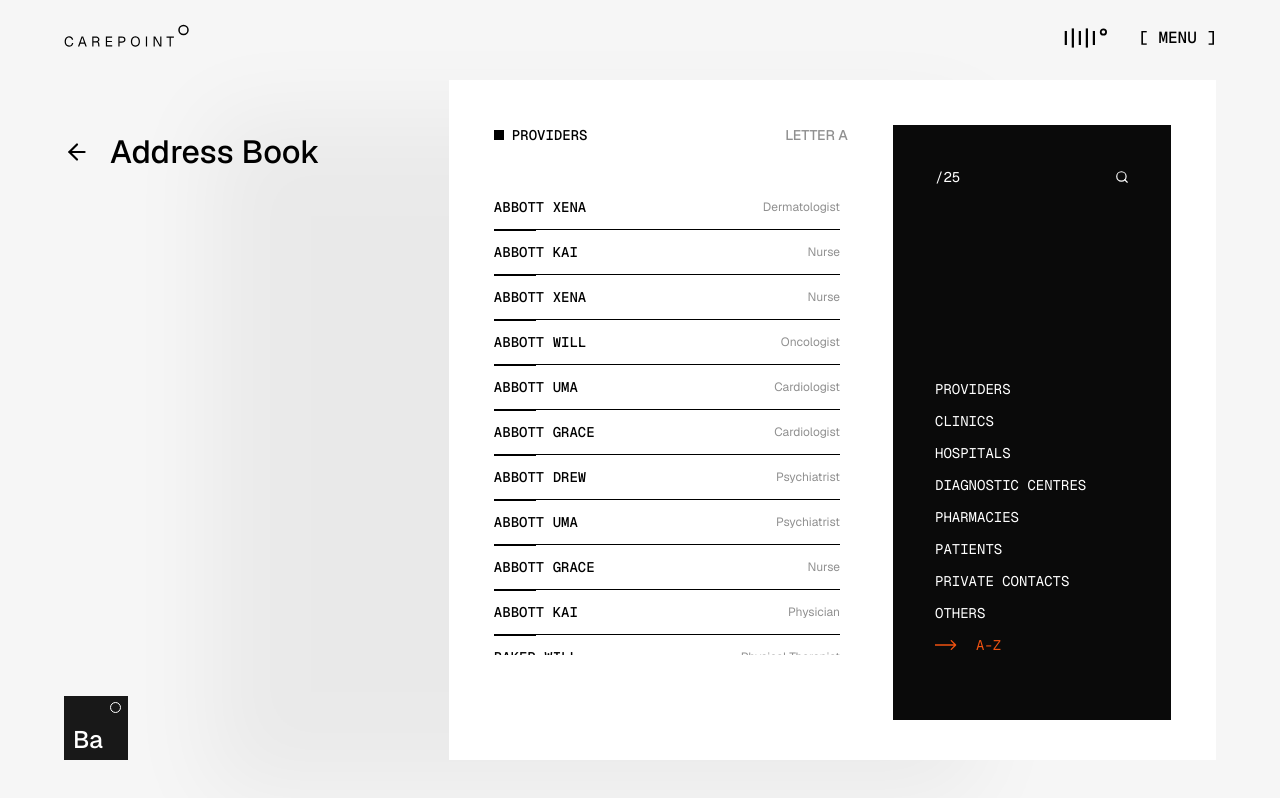
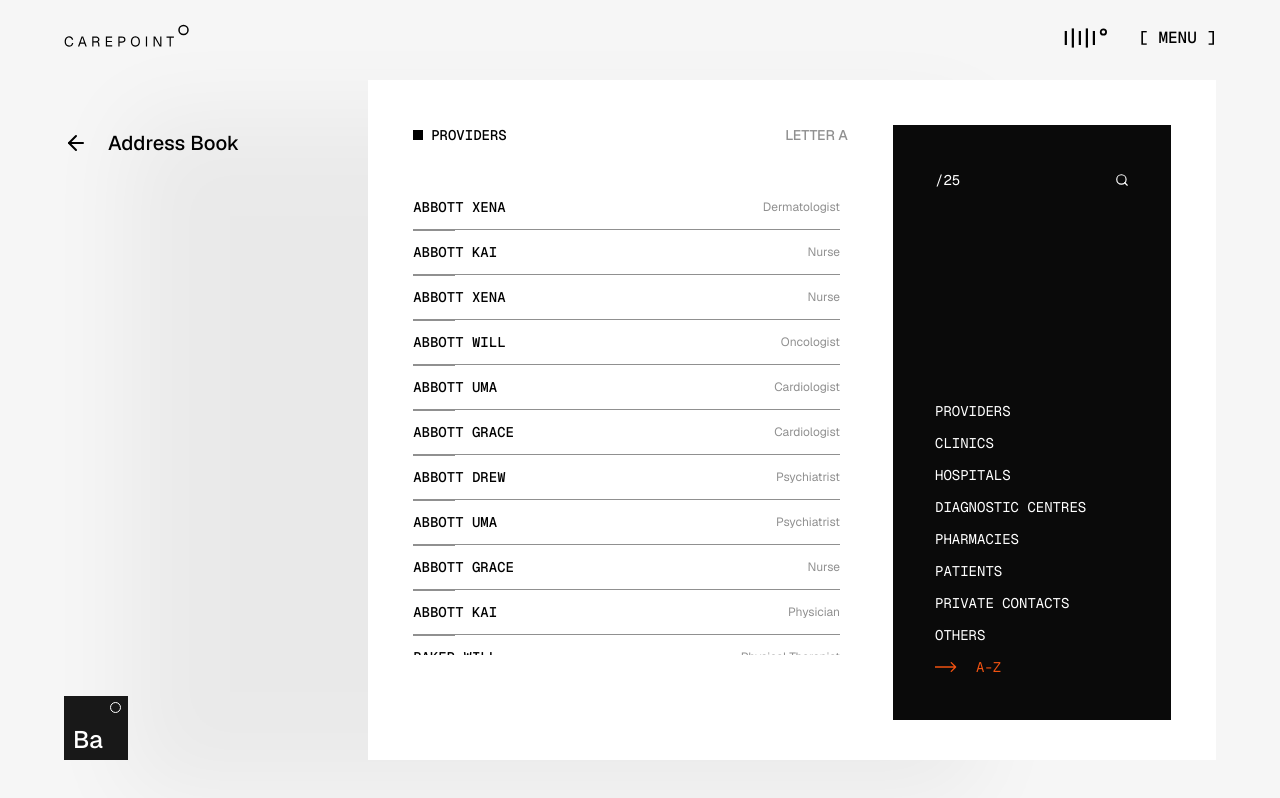
Before and after one commit to mosco98/neo-explore, a Next.js app: page /address-book in a window 1280 px wide. Built offline with nearby package versions, Linux system fonts and the light colour scheme.

Commit message:
minor update

```diff
--- a/src/app/(main-pages)/address-book/page.tsx
+++ b/src/app/(main-pages)/address-book/page.tsx
@@ -11,9 +11,9 @@ const AddressBookPage = () => {
   return (
     <div className="flex-1 relative flex gap-[129px]">
       <div className="pt-12">
-        <div className="inline-flex items-center gap-5 text-[32px] font-medium">
+        <div className="inline-flex items-center gap-5 text-[20px] font-medium">
           <button>
-            <ArrowLeft className="size-[26px]" />
+            <ArrowLeft />
           </button>
           Address Book
         </div>
--- a/src/components/address-book.tsx
+++ b/src/components/address-book.tsx
@@ -110,7 +110,7 @@ const AddressBook = () => {
 
       <motion.div
         layoutId="details-panel"
-        className="w-[278px] h-full bg-[#0A0A0A] self-end px-[42px] pt-[42px] pb-[64px] text-white text-sm flex flex-col justify-between font-mono"
+        className="w-[278px] h-full bg-[#0A0A0A] self-end px-[42px] pt-[45px] pb-[42px] text-white text-sm flex flex-col justify-between font-mono"
       >
         <>
           {!selectedDetails && (
--- a/src/components/contacts-list.tsx
+++ b/src/components/contacts-list.tsx
@@ -60,7 +60,7 @@ const ContactList = ({
             <div
               key={i}
               role="button"
-              className="py-3 flex items-center justify-between border-b relative cursor-pointer hover:bg-[#90909005] transition group"
+              className="py-3 flex items-center justify-between border-b border-[#909090] relative cursor-pointer hover:bg-[#90909005] transition group"
               onMouseOver={() => handleOnMouseOver(item)}
             >
               <p className="text-sm font-medium font-mono group-hover:text-[#F05211] transition uppercase">
@@ -69,7 +69,7 @@ const ContactList = ({
 
               <p className="text-[#909090] text-xs capitalize">{item.role}</p>
 
-              <div className="absolute w-[42px] h-[2px] bg-black top-[99%] group-hover:bg-[#F05211] transition"></div>
+              <div className="absolute w-[42px] h-[2px] bg-[#909090] top-[99%] group-hover:bg-[#F05211] transition"></div>
             </div>
           ))}
         </section>
```
